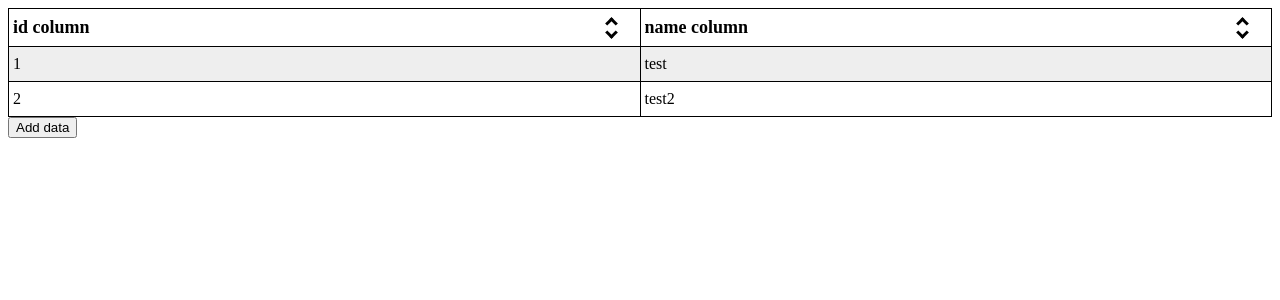
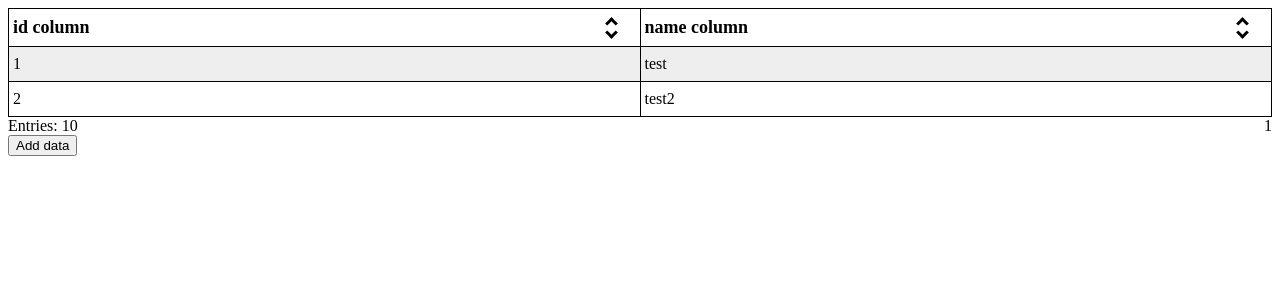
Before and after one commit to NoMercy235/angular-recap, an Angular app: page / in a window 1280 px wide. Shown: the top 300 px of the page. Built offline with nearby package versions, Linux system fonts and the light colour scheme.

Commit message:
feat: added simple pagination for the table

```diff
--- a/src/app/app.component.html
+++ b/src/app/app.component.html
@@ -1,4 +1,4 @@
-<t-grid [data]="tableData" (sortChange)="onSortChange($event)" [sortable]="true">
+<t-grid [data]="tableData" (sortChange)="onSortChange($event)" [sortable]="true" [pagination]="pagination">
   <t-column name="id column" property="id" [sortable]="true"></t-column>
   <t-column name="name column" property="name" [sortable]="true"></t-column>
 </t-grid>
--- a/src/app/app.component.ts
+++ b/src/app/app.component.ts
@@ -1,4 +1,5 @@
 import { Component } from '@angular/core';
+import { TablePagination } from "../shared/table/types";
 
 @Component({
   selector: 'app-root',
@@ -12,6 +13,11 @@ export class AppComponent {
     { id: 1, name: 'test' },
     { id: 2, name: 'test2' },
   ]
+  pagination: TablePagination = {
+    page: 1,
+    pageSize: 3,
+    total: 10,
+  };
 
   addData = () => {
     this.tableData = [...this.tableData, { id: 3, name: 'test3' }]
--- a/src/shared/table/t-grid/t-grid.component.html
+++ b/src/shared/table/t-grid/t-grid.component.html
@@ -16,3 +16,4 @@
     </div>
   </div>
 </div>
+<t-pagination *ngIf="pagination" [pagination]="pagination"></t-pagination>
--- a/src/shared/table/t-grid/t-grid.component.ts
+++ b/src/shared/table/t-grid/t-grid.component.ts
@@ -9,7 +9,7 @@ import {
   ViewChildren
 } from '@angular/core';
 import { TColumn } from "../t-column/t-column.component";
-import { SortDirection } from "../types";
+import { SortDirection, TablePagination } from "../types";
 import { TSortIcon } from "../t-sort-icon/t-sort-icon.component";
 
 @Component({
@@ -21,6 +21,7 @@ import { TSortIcon } from "../t-sort-icon/t-sort-icon.component";
 export class TGrid<T> {
   @Input() data: T;
   @Input() sortable?: boolean = false;
+  @Input() pagination?: TablePagination;
 
   @Output() sortChange?: EventEmitter<any> = new EventEmitter();
   @Output() paginationChange?: EventEmitter<any> = new EventEmitter();
--- /dev/null
+++ b/src/shared/table/t-pagination/t-pagination.component.html
@@ -0,0 +1,8 @@
+<div class="container">
+  <div class="entries-container">
+    Entries: {{pagination.total}}
+  </div>
+  <div class="pages-container">
+    {{pagination.page}}
+  </div>
+</div>
--- /dev/null
+++ b/src/shared/table/t-pagination/t-pagination.component.scss
@@ -0,0 +1,7 @@
+.container {
+  display: flex;
+
+  .entries-container {
+    flex: 1;
+  }
+}
--- a/src/shared/table/table.module.ts
+++ b/src/shared/table/table.module.ts
@@ -4,12 +4,14 @@ import { CommonModule } from "@angular/common";
 import { TGrid } from "./t-grid/t-grid.component";
 import { TColumn } from "./t-column/t-column.component";
 import { TSortIcon } from "./t-sort-icon/t-sort-icon.component";
+import { TPagination } from "./t-pagination/t-pagination.component";
 
 @NgModule({
   declarations: [
     TGrid,
     TColumn,
     TSortIcon,
+    TPagination,
   ],
   imports: [
     CommonModule
@@ -18,6 +20,7 @@ import { TSortIcon } from "./t-sort-icon/t-sort-icon.component";
     TGrid,
     TColumn,
     TSortIcon,
+    TPagination,
   ],
 })
 export class TableModule { }
--- a/src/shared/table/types/index.ts
+++ b/src/shared/table/types/index.ts
@@ -1 +1,2 @@
 export * from './sortTypes';
+export * from './paginationTypes';
--- /dev/null
+++ b/src/shared/table/types/paginationTypes.ts
@@ -0,0 +1,5 @@
+export interface TablePagination {
+  pageSize: number;
+  page: number;
+  total: number;
+}
```
Also changed, not shown: src/shared/table/t-pagination/t-pagination.component.ts (added, +12 -0 lines).
